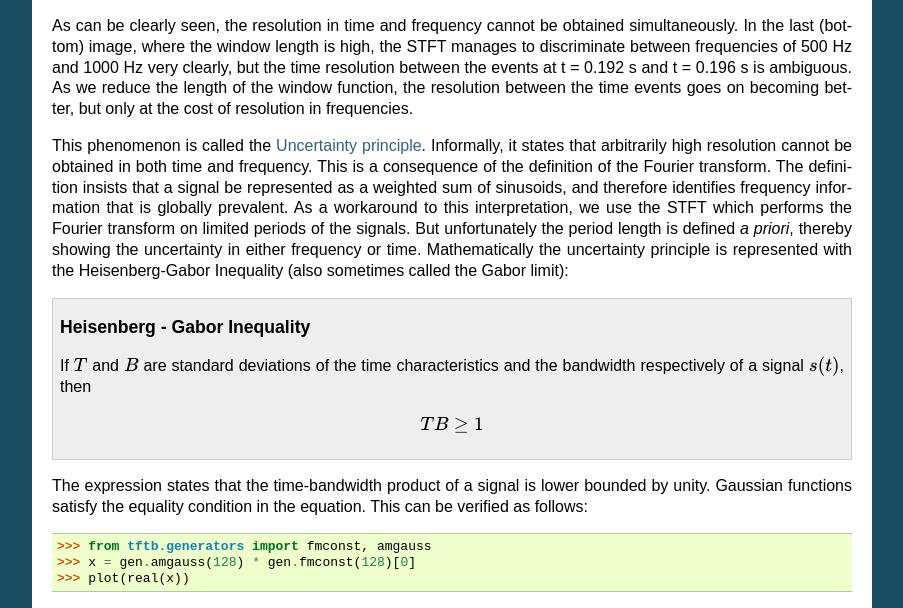
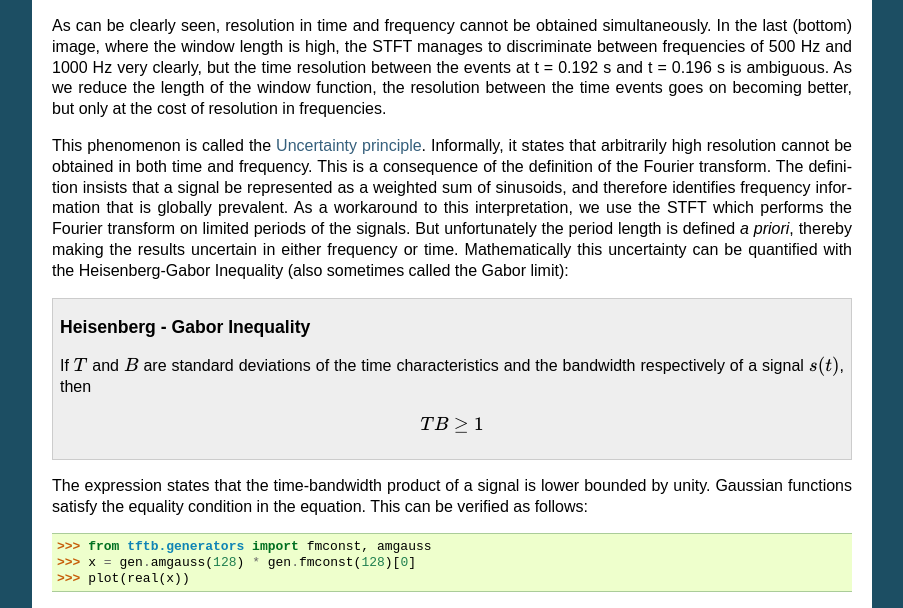
Before and after one commit to jaidevd/pyhht, a Sphinx documentation site: the page built from docs/source/tutorials/hilbert_view_nonlinearity.rst, in a window 1280 px wide and 1400 px high, scrolled down 1067 px, cut to the strip 243-851 px from the top of the window. Shown: the whole strip, without its empty margins (198-1101 px from the left). Built offline with Sphinx 7.4.7, drawn with Linux system fonts in a browser that asks for light colours; some of the changed text lies outside the part shown.

Commit message:
Add references, minor language fixes.

```diff
--- a/docs/source/tutorials/hilbert_view_nonlinearity.rst
+++ b/docs/source/tutorials/hilbert_view_nonlinearity.rst
@@ -73,7 +73,7 @@
 
 .. plot:: tutorials/plots/uncertainty_stft.py
 
-As can be clearly seen, the resolution in time and frequency
+As can be clearly seen, resolution in time and frequency
 cannot be obtained simultaneously. In the last (bottom) image, where the
 window length is high, the STFT manages to discriminate between frequencies
 of 500 Hz and 1000 Hz very clearly, but the time resolution between the
@@ -89,8 +89,8 @@
 and therefore identifies frequency information that is globally prevalent. As
 a workaround to this interpretation, we use the STFT which performs the
 Fourier transform on limited periods of the signals. But unfortunately the
-period length is defined *a priori*, thereby showing the uncertainty in either
-frequency or time. Mathematically the uncertainty principle is represented
+period length is defined *a priori*, thereby making the results uncertain in either
+frequency or time. Mathematically this uncertainty can be quantified
 with the Heisenberg-Gabor Inequality (also sometimes called the Gabor limit):
 
 .. topic:: Heisenberg - Gabor Inequality
@@ -225,8 +226,7 @@
 
 .. plot:: tutorials/plots/instfreq_sines.py
 
-The plot shows the instantaneous phase and instantaneous frequencies of the
-sine waves as per this interpretation. As shown in the figure, only one
+As shown in the figure, only one
 sinusoid presents an instantaneous frequency that is constant and corresponds
 to the true frequency of the waves. This wave is the one which has its
 analytical signal centered around the origin, thereby allowing the phasor to
@@ -294,7 +294,7 @@
 Hilbert-Huang transform. Wavelets are the closest thing to the HHT that not
 only have the ability to analyze nonlinear and nonstationary phenomena, but
 also a complete mathematical foundation. Unfortunately wavelets are not
-adaptive and as such might suffer from problems like Uncertainty principle,
+adaptive and as such might suffer from problems like uncertainty principle,
 leakages, Gibb’s phenomenon, harmonics, etc - like most of the decomposition
 techniques that use a priori basis functions. On the other hand, the basis
 functions of the HHT are IMFs which are adaptive and empirical. But EMD is
```
Also changed, not shown: other parts of docs/source/tutorials/hilbert_view_nonlinearity.rst (+9 -5 lines).
